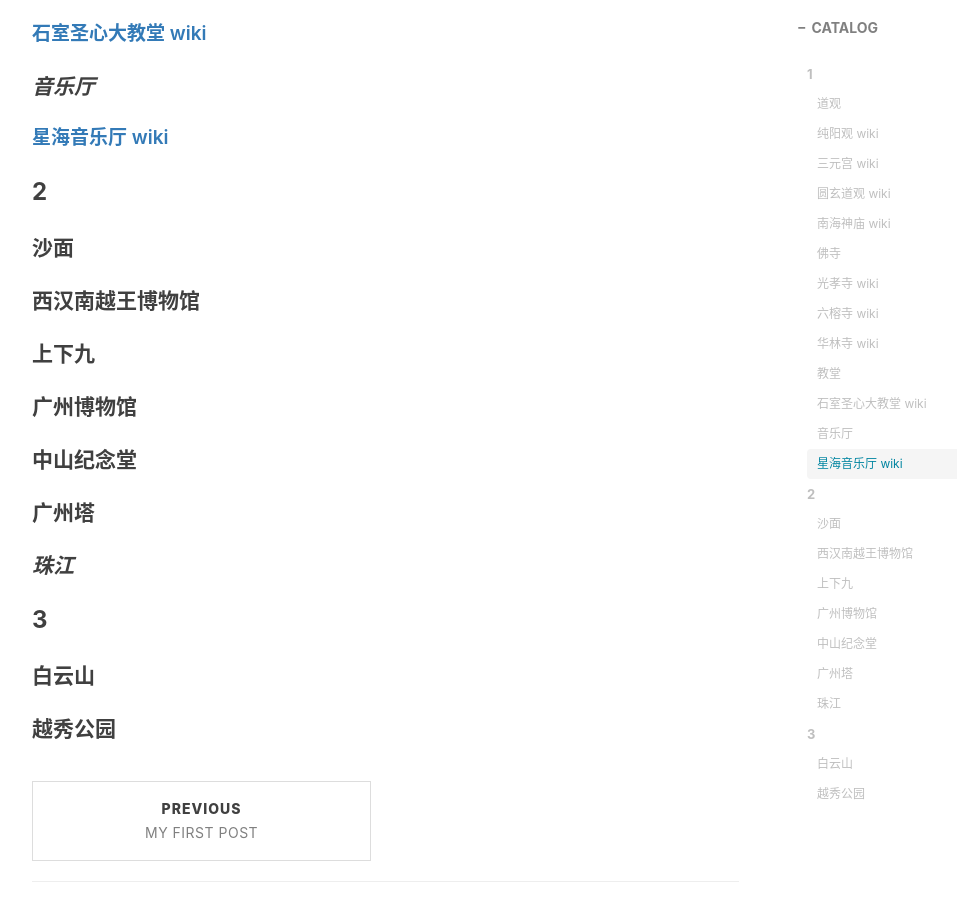
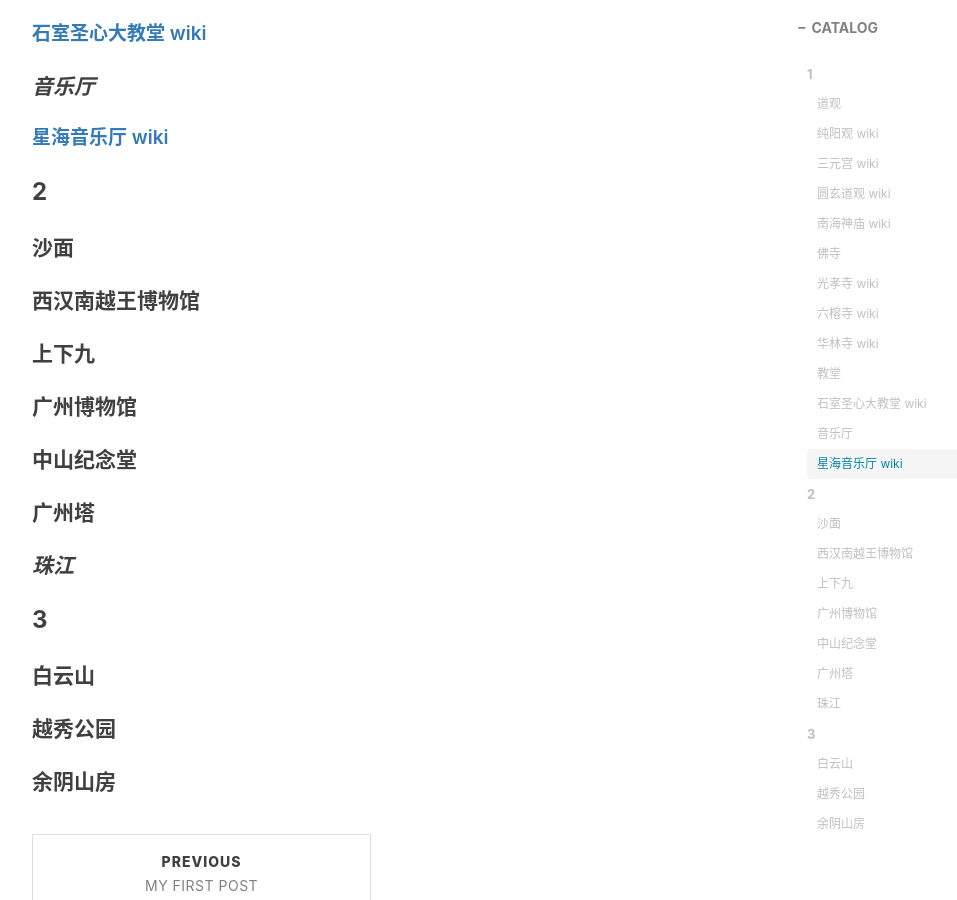
Before and after one commit to anchor2017/anchor2017.github.io, a Jekyll site: the page built from _posts/2019-03-26-In-Guangzhou-2019.md, in a window 1280 px wide and 900 px high, scrolled down 1120 px. Shown: the whole window, without its empty margins (233-1190 px from the left). Built offline with Jekyll 4.4.1, drawn with Linux system fonts in a browser that asks for light colours; nearby versions of some CDN libraries; comment, search, counter and statistics services are not loaded.

Commit message:
Update 2019-03-26-In-Guangzhou-2019.md

```diff
--- a/_posts/2019-03-26-In-Guangzhou-2019.md
+++ b/_posts/2019-03-26-In-Guangzhou-2019.md
@@ -43,3 +43,4 @@ mermaid: true
 ### 3
 #### 白云山
 #### 越秀公园
+#### 余阴山房
```
